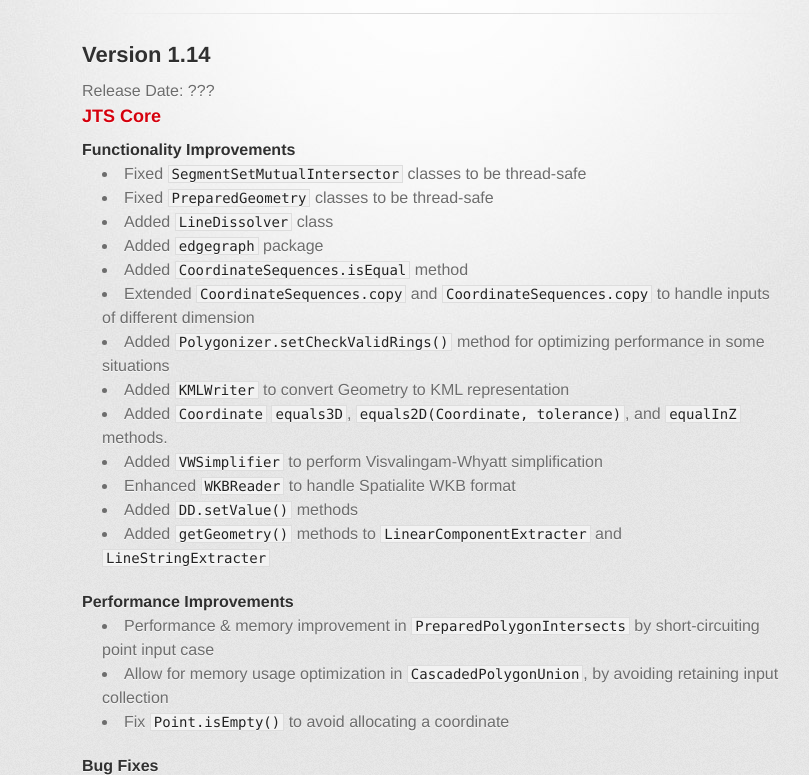
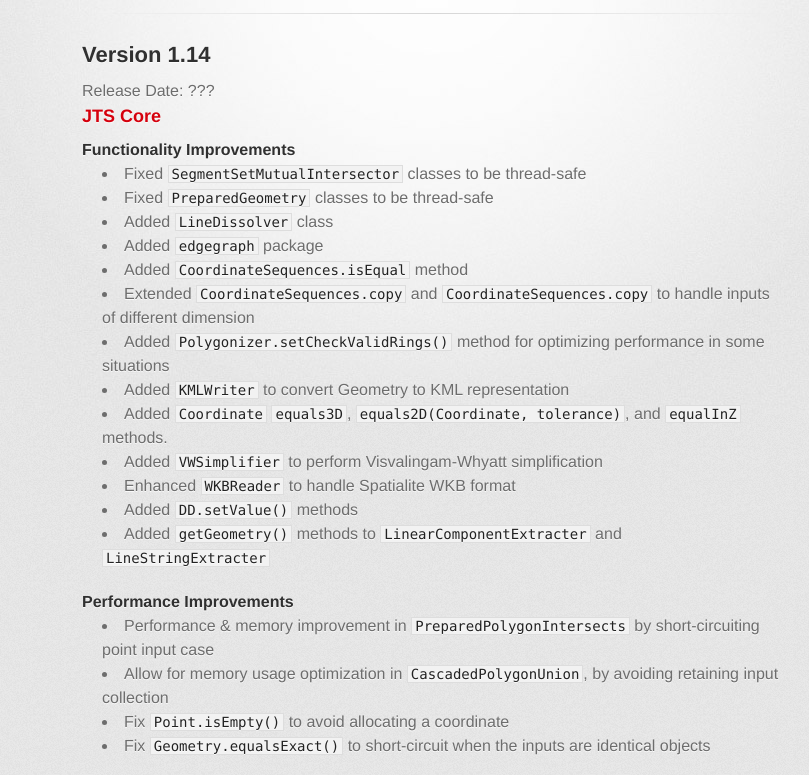
Before and after one commit to metteo/jts, a plain HTML site: page web/version-history.html in a window 1280 px wide. Shown: the part 160-935 px from the top of the page, without its empty margins (208-1017 px from the left). Drawn offline with Linux system fonts and the light colour scheme; a web font is replaced by a local one.

Commit message:
Fix Geometry.equalsExact() to short-circuit when the inputs are identical objects

```diff
--- a/web/version-history.html
+++ b/web/version-history.html
@@ -68,6 +68,7 @@
 				<li>Allow for memory usage optimization in <code>CascadedPolygonUnion</code>,
 					by avoiding retaining input collection
 				<li>Fix <code>Point.isEmpty()</code> to avoid allocating a coordinate
+				<li>Fix <code>Geometry.equalsExact()</code> to short-circuit when the inputs are identical objects
 			</ul>
 
 			<h4>Bug Fixes</h4>
```
